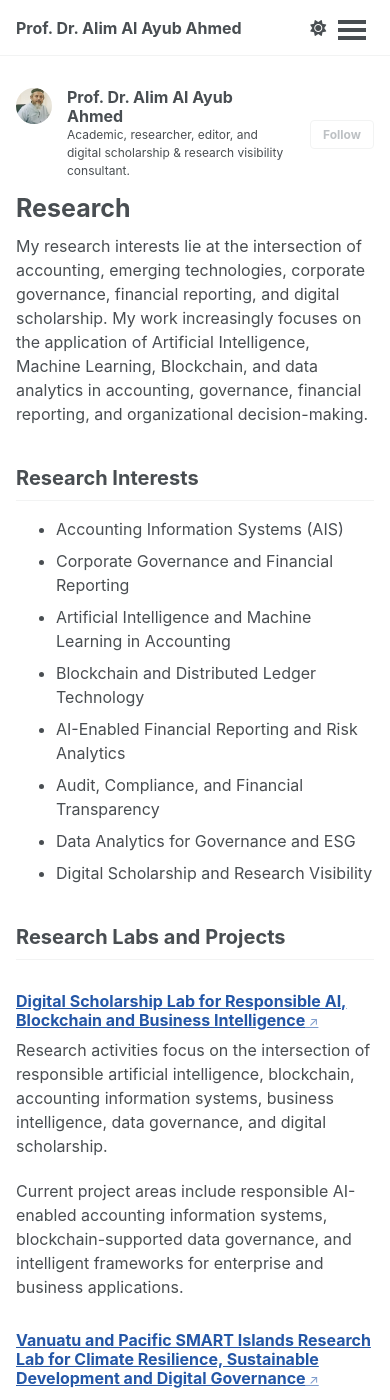
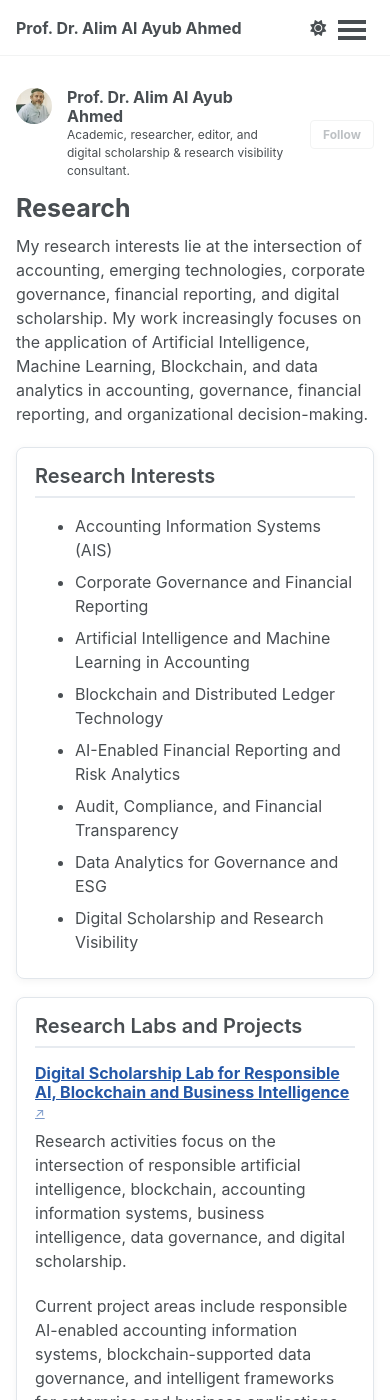
Before and after one commit to alimalayubahmed/alimalayubahmed.github.io, a Jekyll site: the page built from _pages/research.md, in a window 390 px wide and 1400 px high. Built offline with Jekyll 4.4.1, drawn with Linux system fonts in a browser that asks for light colours; a style sheet for code colours, icons or effects is not loaded.

Commit message:
Update main.scss

```diff
--- a/assets/css/main.scss
+++ b/assets/css/main.scss
@@ -40,7 +40,7 @@
 
 
 /* =========================================================
-   Compact Footer
+   Compact Custom Footer
    ========================================================= */
 
 .page__footer {
@@ -59,49 +59,72 @@
 }
 
 .page__footer-follow {
+  display: none !important;
+}
+
+.page__footer-copyright {
+  display: block !important;
   margin: 0 !important;
   padding: 0 !important;
   min-height: 0 !important;
-}
-
-.page__footer-follow ul {
-  display: flex !important;
-  align-items: center !important;
-  flex-wrap: wrap !important;
-  gap: 8px !important;
-  margin: 0 !important;
-  padding: 0 !important;
-  min-height: 0 !important;
-  line-height: 1.15 !important;
-}
-
-.page__footer-follow li {
-  display: inline-flex !important;
-  align-items: center !important;
-  margin: 0 !important;
-  padding: 0 !important;
-  line-height: 1.15 !important;
-}
-
-.page__footer-follow a,
-.page__footer-follow span,
-.page__footer-follow strong {
-  margin: 0 !important;
-  padding: 0 !important;
-  line-height: 1.15 !important;
-}
-
-.page__footer-copyright {
   color: #333333 !important;
   font-size: 0.78em !important;
   font-weight: 500 !important;
   line-height: 1.2 !important;
-  margin: 0 !important;
-  padding: 0 !important;
 }
 
 .page__footer-copyright a {
   color: #333333 !important;
+  text-decoration: none !important;
+}
+
+
+/* =========================================================
+   Content Section Cards
+   ========================================================= */
+
+.content-card {
+  background: #ffffff;
+  border: 1px solid #e1e6eb;
+  border-radius: 10px;
+  padding: 20px 24px;
+  margin: 0 0 22px 0;
+  box-shadow: 0 2px 8px rgba(0, 0, 0, 0.05);
+
+  transition:
+    transform 0.2s ease,
+    box-shadow 0.2s ease,
+    border-color 0.2s ease;
+}
+
+.content-card:hover {
+  transform: translateY(-2px);
+  border-color: #c9d2dc;
+  box-shadow: 0 6px 16px rgba(0, 0, 0, 0.08);
+}
+
+.content-card h2 {
+  margin-top: 0 !important;
+  margin-bottom: 16px;
+  padding-bottom: 8px;
+
+  border-bottom: 2px solid #e7ebf0;
+
+  font-weight: 600;
+}
+
+.content-card h3 {
+  margin-top: 18px;
+  margin-bottom: 8px;
+}
+
+.content-card h3:first-of-type {
+  margin-top: 4px;
+}
+
+.content-card p:last-child,
+.content-card ul:last-child {
+  margin-bottom: 0;
 }
 
 
@@ -112,6 +135,7 @@
 .lab-link {
   color: #2457a7;
   text-decoration: none;
+
   transition:
     color 0.2s ease,
     text-decoration-color 0.2s ease;
@@ -129,6 +153,7 @@
   font-size: 0.78em;
   font-weight: normal;
   opacity: 0.6;
+
   transition: opacity 0.2s ease;
 }
 
@@ -136,3 +161,20 @@
 .lab-link:focus::after {
   opacity: 1;
 }
+
+
+/* =========================================================
+   Responsive Cards
+   ========================================================= */
+
+@media (max-width: 768px) {
+  .content-card {
+    padding: 16px 18px;
+    margin-bottom: 18px;
+    border-radius: 8px;
+  }
+
+  .content-card:hover {
+    transform: none;
+  }
+}
```
